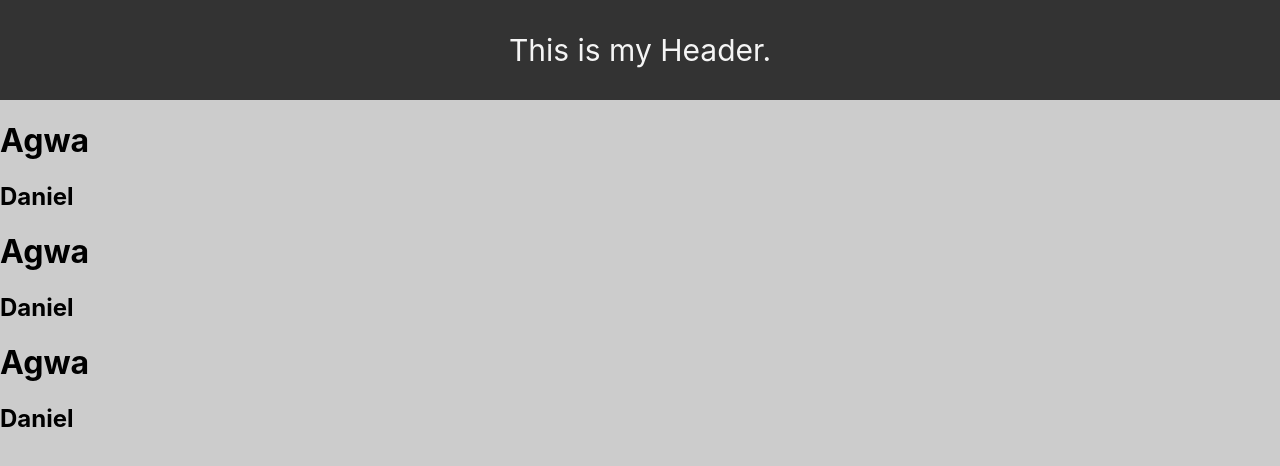
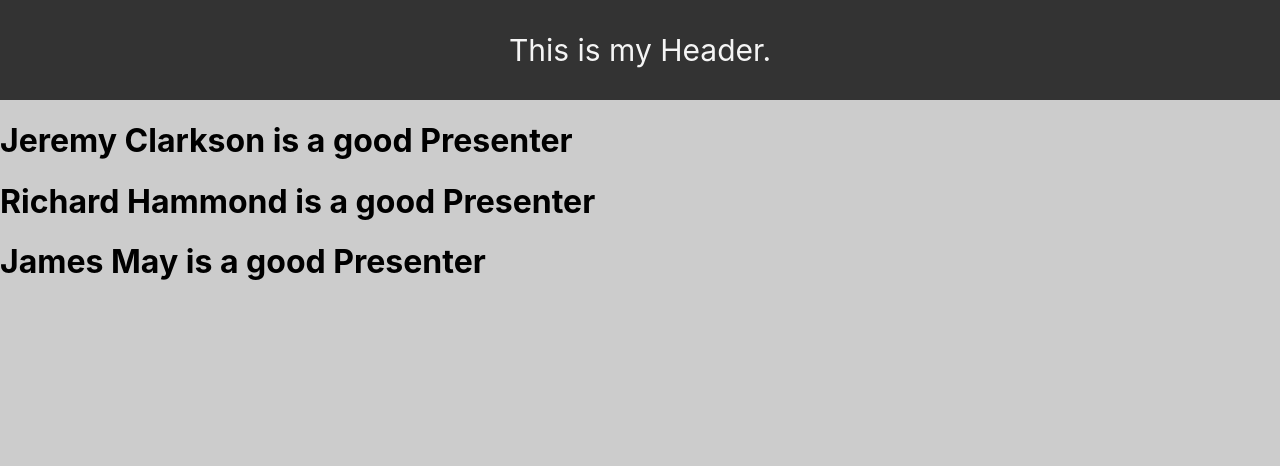
Before and after one commit to agwadan/React-Exercise, a React (Create React App) app: page / in a window 1280 px wide. Shown: the top 466 px of the page. Built offline with nearby package versions, Linux system fonts and the light colour scheme; the HTML template or start-up script is replaced by a standard one.

Commit message:
02:26:00 - Revision: more props.

```diff
--- a/src/App.js
+++ b/src/App.js
@@ -10,7 +10,7 @@
 import Counter from './components/Counter';
 import MainCondition from './components/ConditionalRendering/MainCondition';
 import ConditionalRenderingPractice from './components/ConditionalRenderingPractice';
-import Book from './components/Book';
+import Books from './components/Books/Books';
 
 import styles from './App.module.css'; //----------------------------------------------------- Styling for the app.
 class App extends React.Component {
@@ -20,9 +20,7 @@
    return(
      <div>
        <Header />
-       <Book title='Men are from Mars and Women are from Venus.'/>
-       <Book title='Two and A half Men'/>
-       <Book />
+       <Books />
      </div>
 
    );
--- a/src/components/Book.js
+++ b/src/components/Books/Book.js
@@ -3,13 +3,11 @@
 function Book(pips) {
 
     console.log(pips);
-
     return (
         <div>
-            <h1>Agwa</h1>
-            <h2>Daniel</h2>
+            <h1>{pips.title} is a good Presenter</h1>
         </div>
     );
 }
 
-export default Book;
+export default Book
--- /dev/null
+++ b/src/components/Books/Books.js
@@ -0,0 +1,19 @@
+import React from 'react';
+import Book from './Book';
+
+const grandTour = {
+	title : "Jeremy Clarkson"
+}
+
+function Books(pips) {
+
+	return (
+		<div>
+			<Book title='Jeremy Clarkson'/>
+			<Book title='Richard Hammond'/>
+			<Book title='James May'/>
+		</div>
+	);
+}
+
+export default Books;
```
